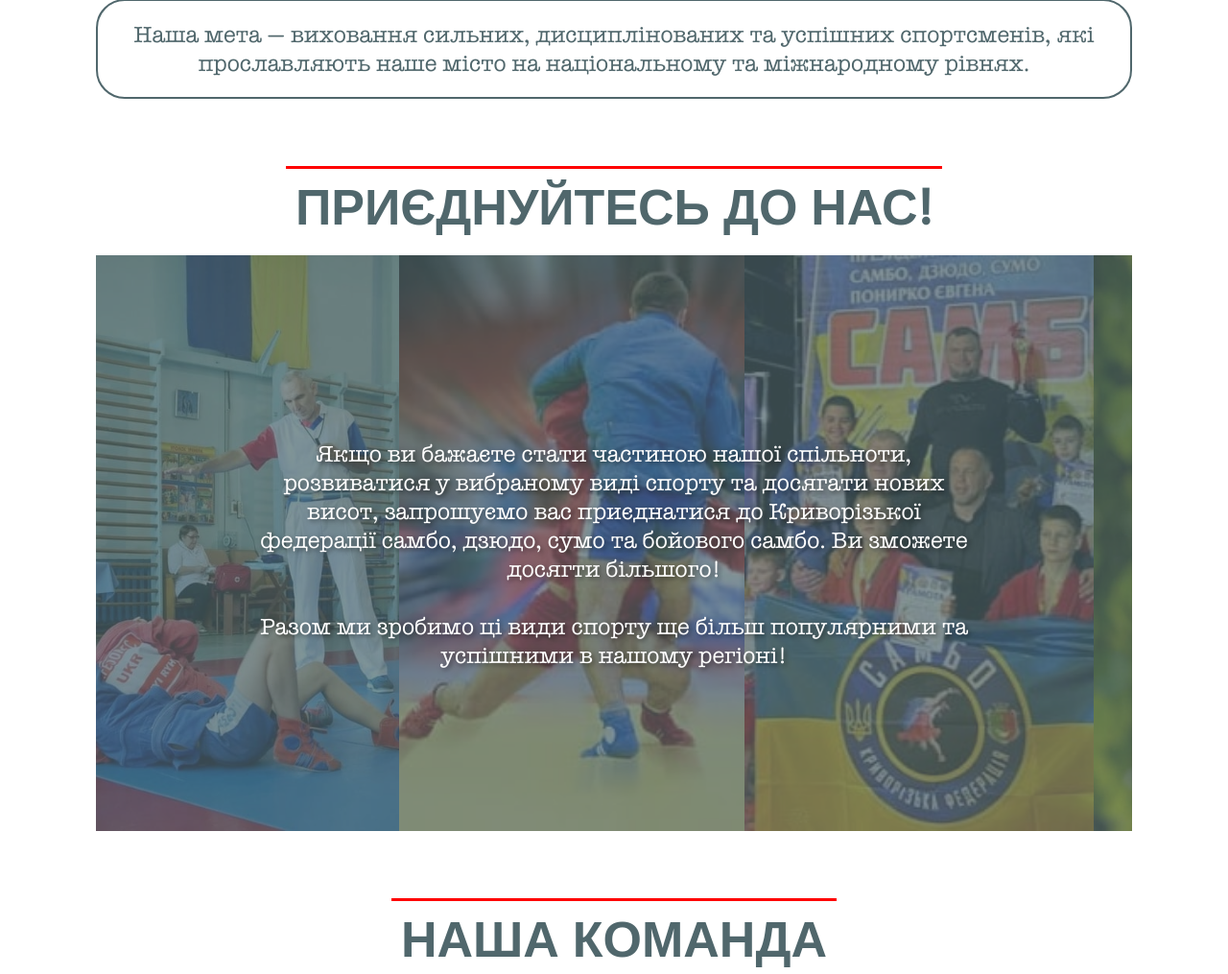
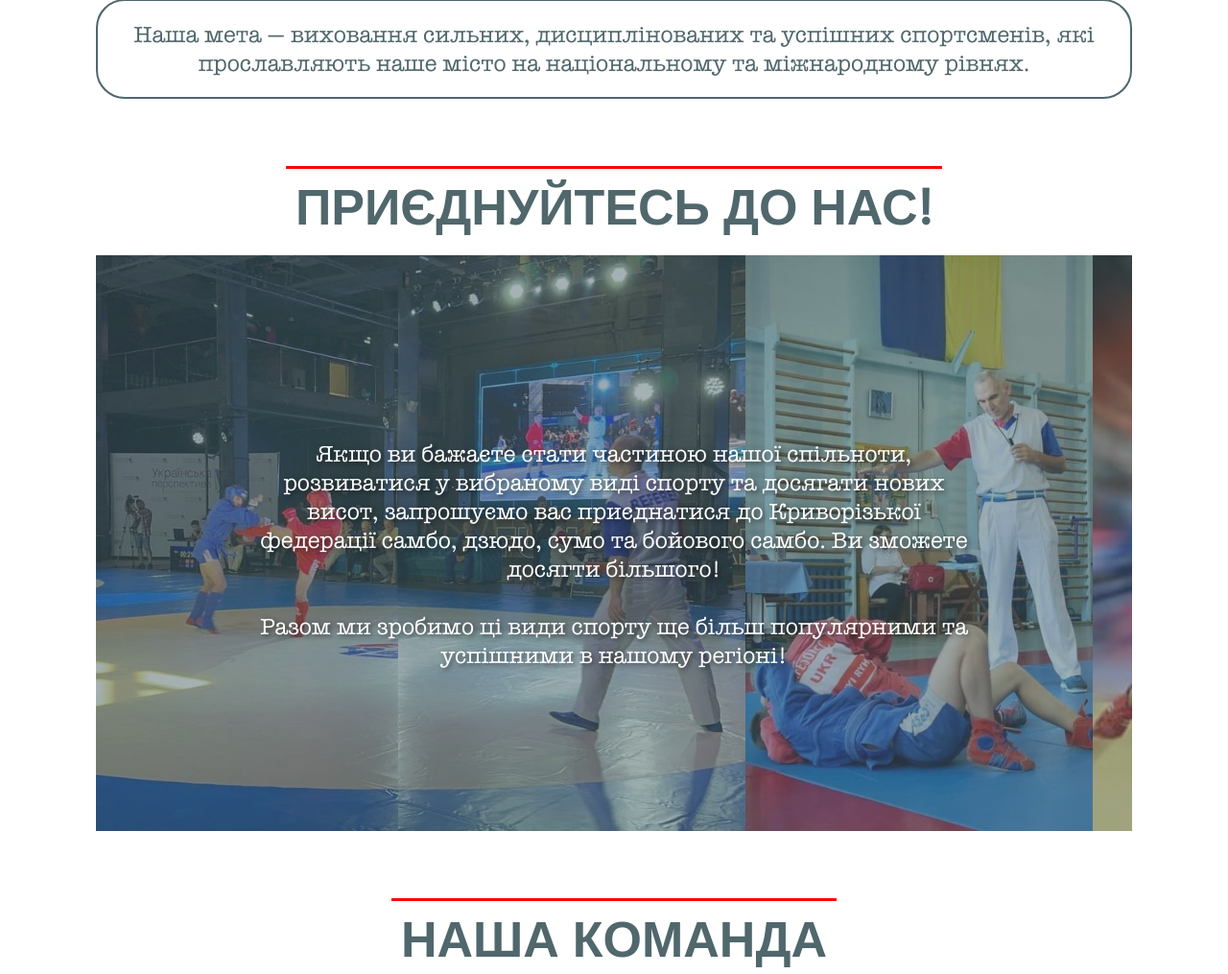
Before and after one commit to ludamalin04/sambo, a PHP site: page / in a window 1280 px wide. Shown: the part 1252-2267 px from the top of the page at 96% size. Run offline with PHP 8.4, Linux system fonts and the light colour scheme; style sheets or scripts are compiled from the project's sources.

Commit message:
Added admin page and few images for carousel

```diff
--- a/index.html
+++ b/index.html
@@ -16,11 +16,12 @@
     <link rel="stylesheet" href="styles/reset.css">
     <link rel="stylesheet" href="styles/swiper-bundle.min.css">
     <link rel="stylesheet" href="styles/style.css">
+    <link rel="icon" type="image/x-icon" href="imgs/logo.png">
 </head>
 <body>
 <header>
     <section class="header-top">
-        <a class="logo">
+        <a href="./admin.html" class="logo">
             <img src="imgs/logo.png" alt="logo">
             <h2 class="header-title" id="home">Федерація самбо<br> Кривий Ріг</h2>
         </a>
@@ -108,6 +109,8 @@
     <section class="swiper-container">
         <div class="swiper mySwiper">
             <div class="swiper-wrapper">
+                <div class="swiper-slide"><img src="imgs/slide9.jpg" alt="slide"></div>
+                <div class="swiper-slide"><img src="imgs/slide10.jpg" alt="slide"></div>
                 <div class="swiper-slide"><img src="imgs/slide1.jpg" alt="slide"></div>
                 <div class="swiper-slide"><img src="imgs/slide2.jpg" alt="slide"></div>
                 <div class="swiper-slide"><img src="imgs/slide3.jpg" alt="slide"></div>
@@ -116,10 +119,8 @@
                 <div class="swiper-slide"><img src="imgs/slide6.jpg" alt="slide"></div>
                 <div class="swiper-slide"><img src="imgs/slide7.jpg" alt="slide"></div>
                 <div class="swiper-slide"><img src="imgs/slide8.jpg" alt="slide"></div>
-                <!--            <div class="swiper-slide">Slide 9</div>-->
             </div>
             <div class="swiper-content">
-                <!--                <h2 class="swiper-title">Приєднуйтесь до нас!</h2>-->
                 <p class="swiper-text">Якщо ви бажаєте стати частиною нашої спільноти, розвиватися у вибраному виді
                     спорту
                     та
--- /dev/null
+++ b/styles/admin.css
@@ -0,0 +1,6 @@
+body {
+  background: #50676C;
+  color: #E0E0E0;
+}
+
+/*# sourceMappingURL=admin.css.map */
--- a/styles/style.css
+++ b/styles/style.css
@@ -420,7 +420,7 @@ body {
   height: 100%;
   z-index: 100;
   padding: 15%;
-  background: rgba(80, 103, 108, 0.7);
+  background: rgba(80, 103, 108, 0.5);
 }
 @media (max-width: 500px) {
   .swiper-content {
--- a/styles/style.scss
+++ b/styles/style.scss
@@ -367,7 +367,10 @@ body {
   height: 100%;
   z-index: 100;
   padding: 15%;
-  background: rgba(80, 103, 108, 0.7);
+  //backdrop-filter: blur(2px);
+  //-webkit-backdrop-filter: blur(2px);
+
+  background: rgba(80, 103, 108, 0.5);
   @media (max-width: 500px) {
     padding: 15% 7%;
   }
```
Also changed, not shown: admin.html (added, +17 -0 lines), styles/admin.scss (added, +8 -0 lines), imgs/slide10.jpg (added), imgs/slide9.jpg (added), 2 other files.
